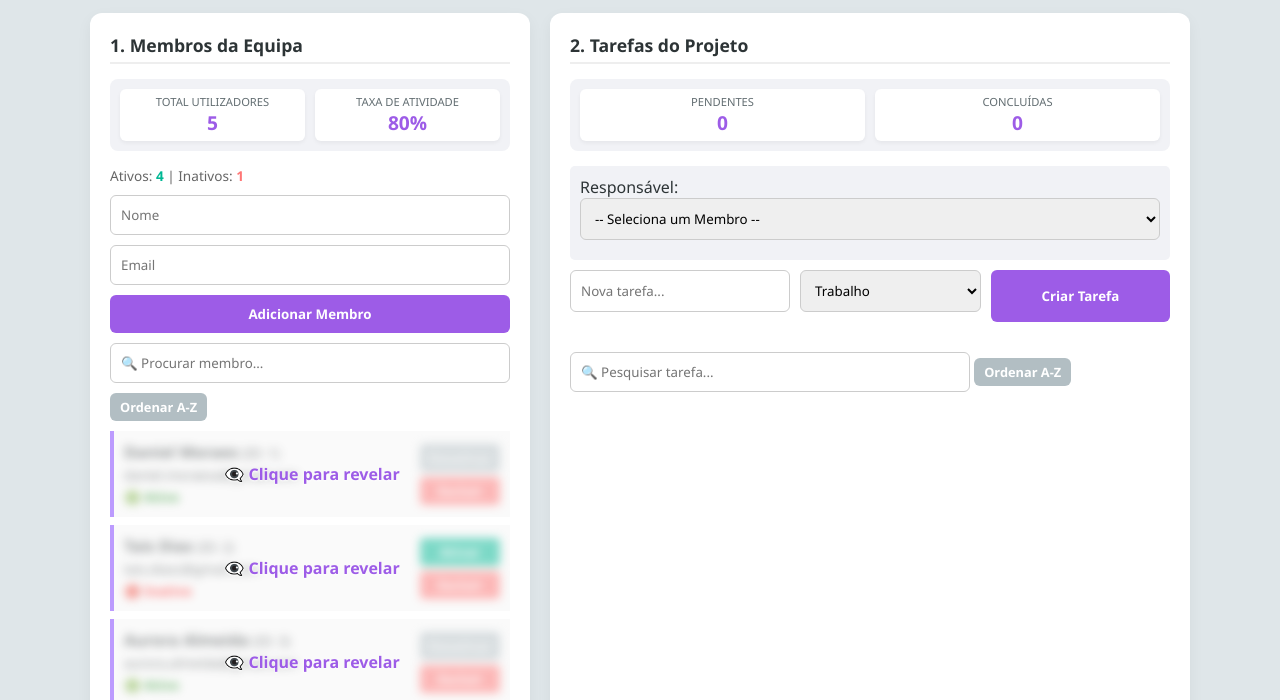
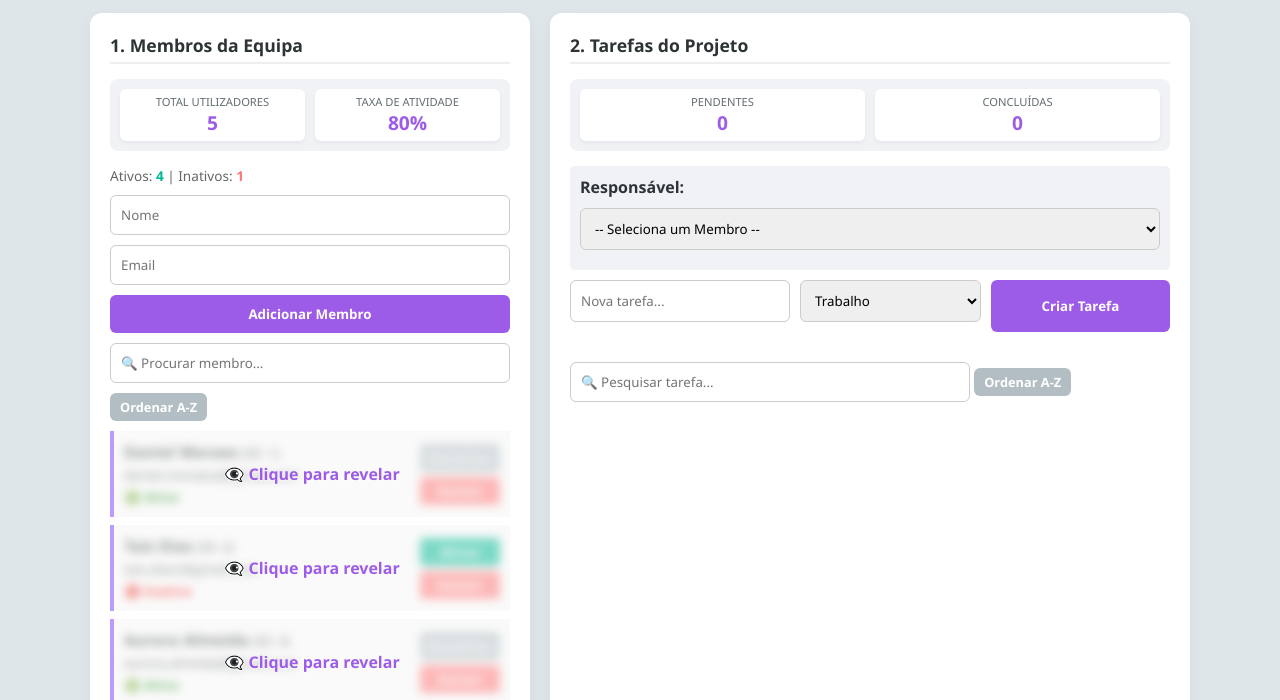
Before and after one commit to DebsAndrade/sistema-de-gestao-integrado, a plain HTML site: page index.html in a window 1280 px wide. Shown: the part 100-800 px from the top of the page. Drawn offline with Linux system fonts and the light colour scheme.

Commit message:
feat: Ajusta estilo da label

```diff
--- a/assets/css/style.css
+++ b/assets/css/style.css
@@ -39,6 +39,12 @@ body {
 .badge-status {
   font-weight: bold;
   color: var(--primary);
+}
+
+label {
+  font-weight: bold;
+  margin-bottom: 10px;
+  display: block;
 }
 
 /* Grid Principal */
```
